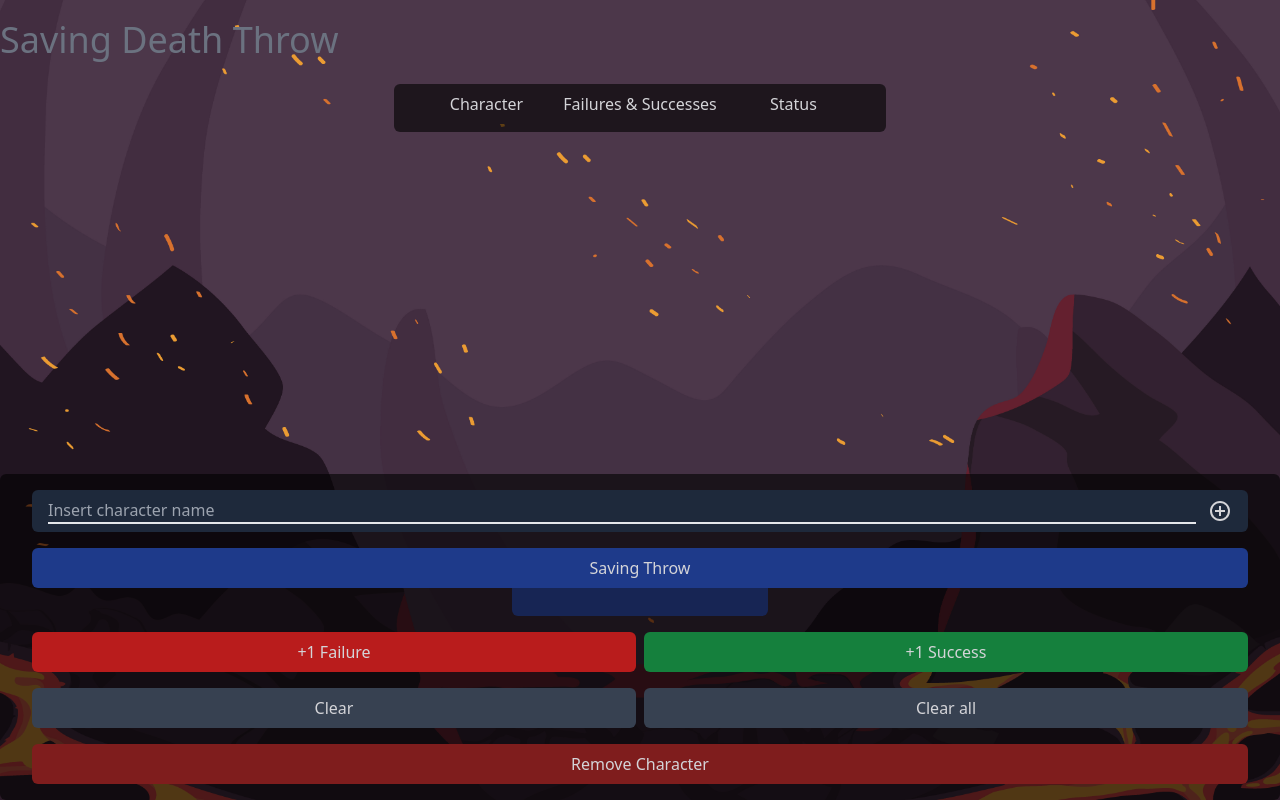
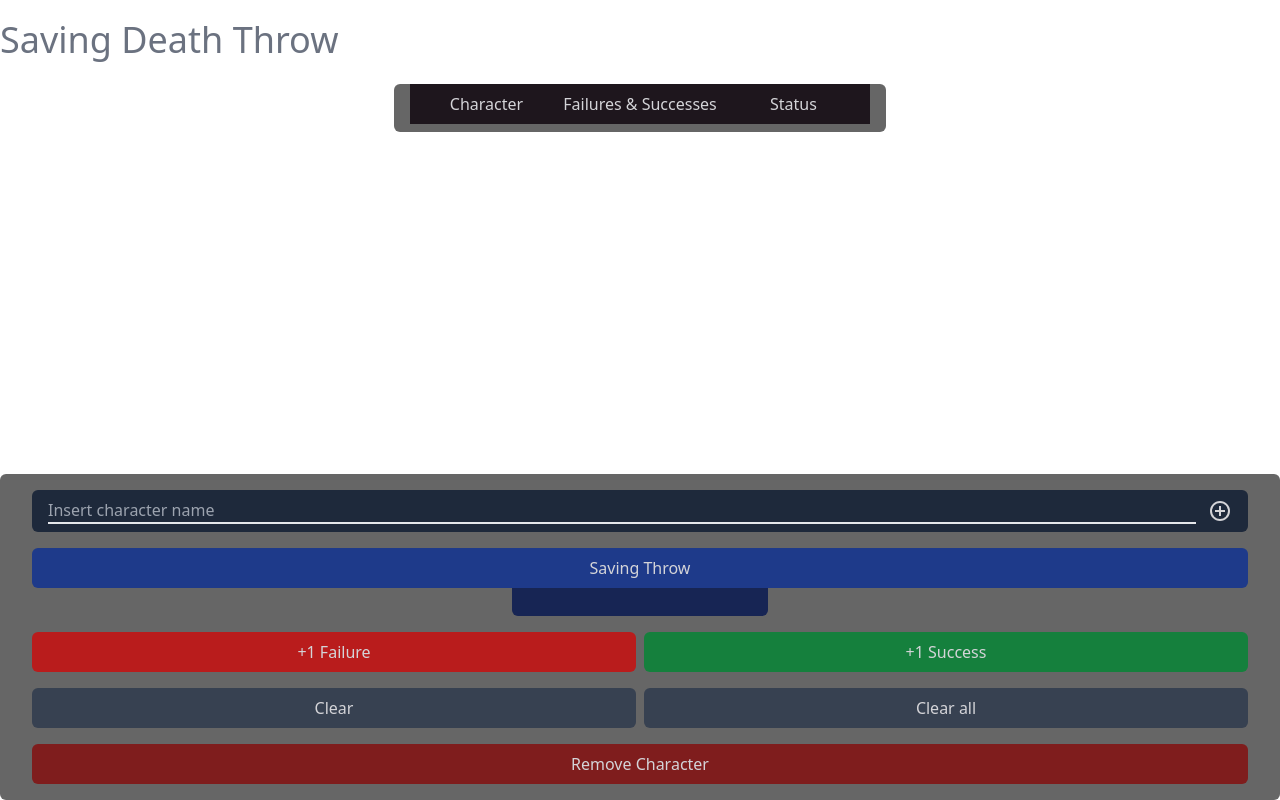
Before and after one commit to ricierirossi/death-saving-throw, a Vue app: page / in a window 1280 px wide. Built offline with nearby package versions, Linux system fonts and the light colour scheme.

Commit message:
Remove background for testing purposes

```diff
--- a/src/App.vue
+++ b/src/App.vue
@@ -4,7 +4,7 @@ import ButtonSection from "./components/ButtonSection.vue";
 </script>
 
 <template>
-    <div class="min-h-screen bg-lava bg-cover bg-bottom py-5">
+    <div class="min-h-screen py-5">
         <header>
             <h1 class="text-4xl text-gray-500">Saving Death Throw</h1>
         </header>
```
